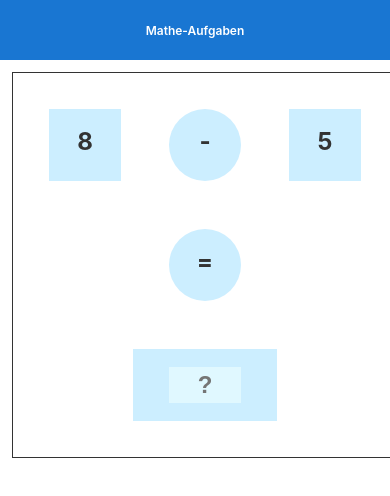
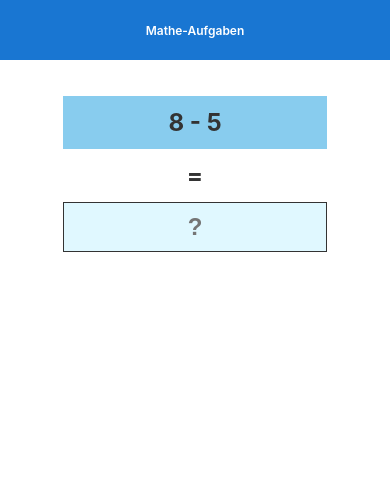
Before and after one commit to kaizickmann/tutorial-math-exercise, an Angular app: page /start in a window 390 px wide. Both pictures are taken after a click on the button "Start". Shown: the top 496 px of the page. Built offline with nearby package versions, Linux system fonts and the light colour scheme.

Commit message:
UI adapted to micro mobile screens.

```diff
--- a/src/app/result/result.component.css
+++ b/src/app/result/result.component.css
@@ -1,11 +1,18 @@
 :host {
-    margin: 1em auto 0;
-    border: 1px solid;
+    margin: 0 auto;
     padding: 1em;
+    width: 24em;
     text-align: center;
+    font-size: 1em;
+}
+
+.headline {
+  font-size: 3em;
+  padding: .5em 0;
 }
 
 .summary {
+    font-size: 1.5em;
     border: 1px solid;
     background-color: #8ce;
     margin: 1em 0;
@@ -17,13 +24,12 @@
 
 .summary div {
     display: inline-block;
-    padding: 0 1em;
+    padding: 0 .5em;
     height: 1.5em;
 }
 
-.headline {
-    font-size: 1.5em;
-    padding: 1em 0;
+table {
+  width: 100%;
 }
 
 thead td {
@@ -51,7 +57,6 @@ tr:nth-child(2n) {
 .buttonBar button {
     background-color: #8ce;
     padding: 1em 2em;
-    font-size: .75em;
 }
 
 .buttonBar button:hover {
--- a/src/app/start/start.component.css
+++ b/src/app/start/start.component.css
@@ -1,9 +1,7 @@
 :host {
-    margin: 1em auto 0;
-    border: 1px solid;
+    margin: 0 auto;
     padding: 1em;
     text-align: left;
-    justify-content: center;
     font-size: 2em;
 }
 
@@ -20,16 +18,15 @@ input, button.operation {
     background-color: #e0f8ff;
     border: none;
     text-align: center;
-    height: 2em;
+    width: 4em;
+    height: 1.5em;
     font-size: 1em;
     font-weight: bold;
 }
 input {
   padding: 0;
-  width: 3em;
 }
 button.operation {
-  width: 4em;
   margin-bottom: .5em;
 }
 button.operation.true {
@@ -42,13 +39,14 @@ button.operation.false {
 
 .buttonBar {
     text-align: right;
-    margin-top: 2em;
+    margin-top: 1em;
 }
 
 .buttonBar button {
     background-color: #8ce;
     padding: 1em 2em;
     font-size: .75em;
+    width: 100%;
 }
 
 .buttonBar button:hover {
--- a/src/app/task/task.component.css
+++ b/src/app/task/task.component.css
@@ -1,46 +1,35 @@
 :host {
-    border: 1px solid;
-    margin: 1em auto 0;
+    margin: 0 auto;
     padding: 1em;
+    width: 11em;
     text-align: center;
+    font-size: 2em;
+    font-weight: bold;
     display: flex;
     flex-direction: column;
-    flex-wrap: wrap;
     justify-content: center;
 }
 
-.block {
-  display: flex;
-  justify-content: center;
+.task div {
+  margin: .5em 0;
 }
 
-.operand, .opcode, .result {
-    display: inline-block;
-    background-color: #cef;
-    margin: 1em;
-    padding: .75em .5em;
-    width: 2em;
-    height: 1.5em;
-    font-weight: bold;
-    font-size: 2em;
-}
-
-.opcode {
-    border-radius: 1.5em;
+.quest {
+  padding: .5em 0;
+  background-color: #8ce;
 }
 
 .result {
-    padding: .75em 1em;
-    width: 4em;
+  border: 1px solid;
 }
 
 input {
+    width: 100%;
     background-color: #e0f8ff;
     border: none;
     text-align: center;
     padding: 0;
-    width: 3em;
-    height: 1.5em;
+    height: 2em;
     font-size: 1em;
     font-weight: bold;
 }
--- a/src/app/task/task.component.html
+++ b/src/app/task/task.component.html
@@ -1,15 +1,7 @@
 <div class="task" *ngIf="task">
-  <div class="block">
-    <div class="operand one">{{task.operand1}}</div>
-    <div class="opcode operation">{{task.operation}}</div>
-    <div class="operand two">{{task.operand2}}</div>
-  </div>
-  <div class="block">
-    <div class="opcode comp">=</div>
-  </div>
-  <div class="block">
-    <div class="result">
-        <input id="userInput" [(ngModel)]="userInput" placeholder="?" (keydown.enter)="solved()">
-    </div>
+  <div class="quest">{{task.operand1}} {{task.operation}} {{task.operand2}}</div>
+  <div class="comp">=</div>
+  <div class="result">
+    <input id="userInput" [(ngModel)]="userInput" placeholder="?" (keydown.enter)="solved()">
   </div>
 </div>
```
